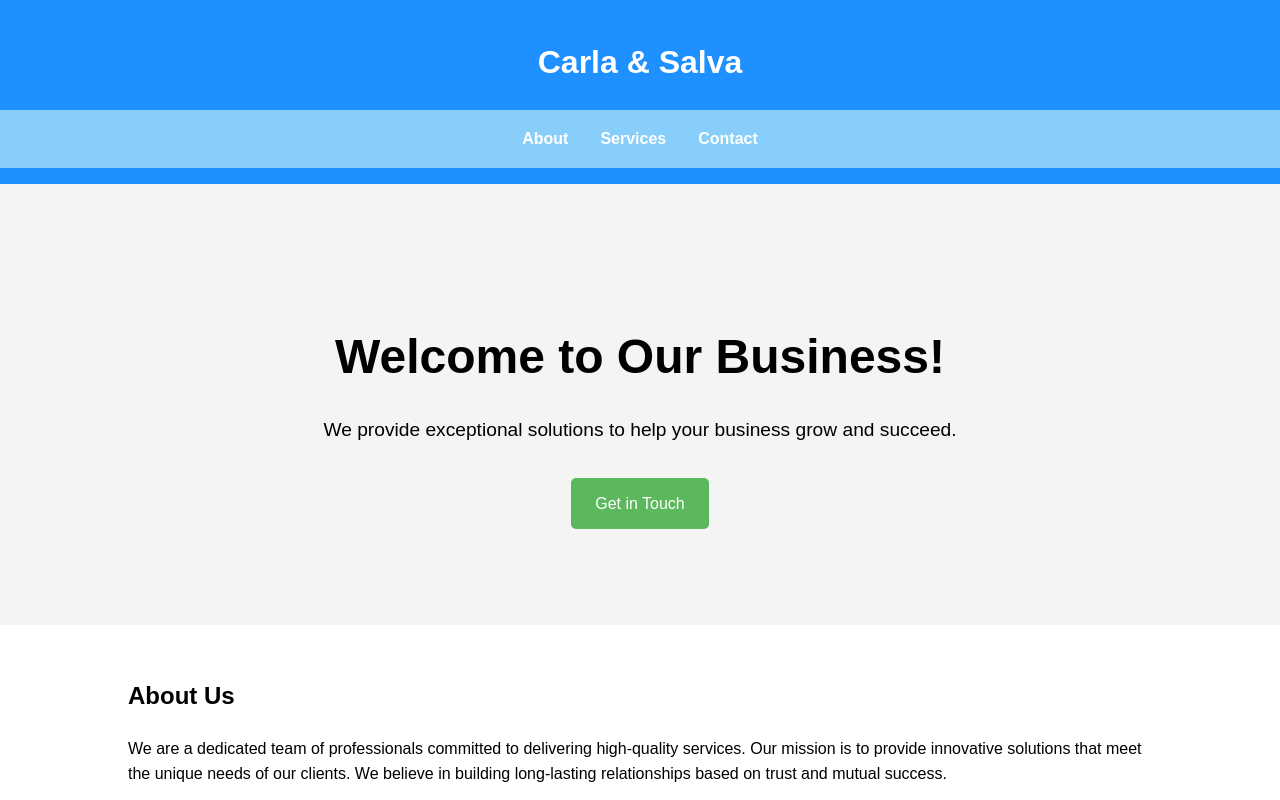
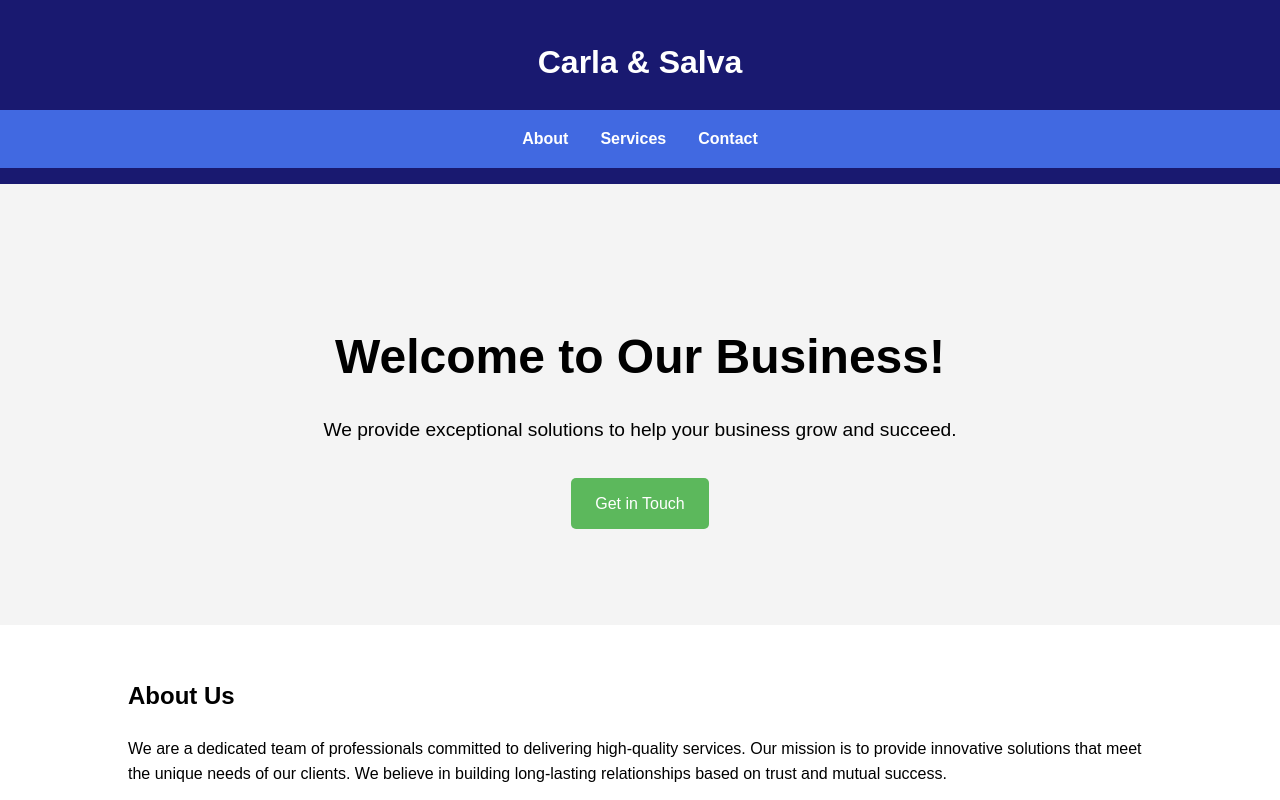
Before and after one commit to Vladsik/web-public-test-env, a plain HTML site: page main.html in a window 1280 px wide. Shown: the top 800 px of the page. Drawn offline with Linux system fonts and the light colour scheme.

Commit message:
Update main.html

```diff
--- a/main.html
+++ b/main.html
@@ -13,7 +13,7 @@
             line-height: 1.6;
         }
         header {
-            background-color: #1e90ff  ;
+            background-color: #191970   ;
             color: #fff;
             padding: 1rem 0;
             text-align: center;
@@ -24,7 +24,7 @@
             margin: 0;
             display: flex;
             justify-content: center;
-            background-color: #87cefa ;
+            background-color: #4169e1  ;
         }
         nav ul li {
             padding: 1rem;
@@ -80,7 +80,7 @@
         footer {
             text-align: center;
             padding: 1rem 0;
-            background-color: #333;
+            background-color: #191970;
             color: #fff;
             margin-top: 2rem;
         }
```
